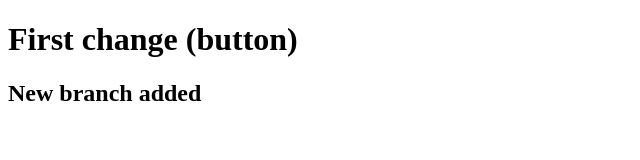
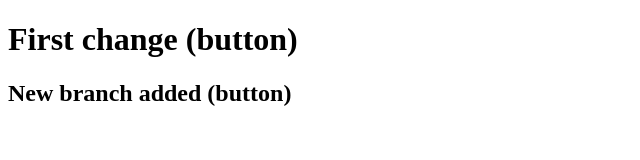
Before and after one commit to lokeshverma21/git-practice, a plain HTML site: page index.html in a window 1280 px wide. Shown: the whole page, without its empty margins (0-640 px from the left). Drawn offline with Linux system fonts and the light colour scheme.

Commit message:
new feature added in feature1

```diff
--- a/index.html
+++ b/index.html
@@ -7,6 +7,6 @@
 </head>
 <body>
     <h1>First change (button)</h1>
-    <h2>New branch added</h2>
+    <h2>New branch added (button)</h2>
 </body>
 </html>
```
